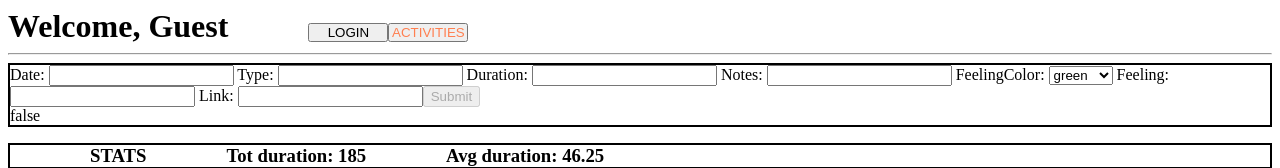
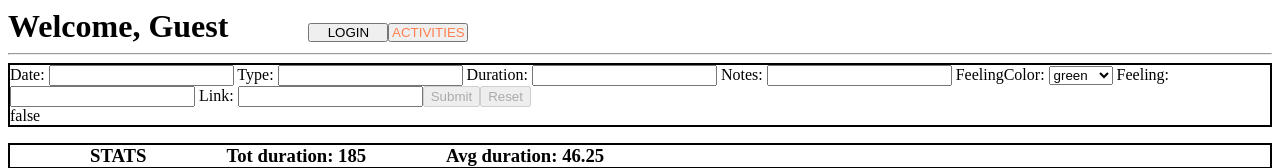
Before and after one commit to pielle87/FitTracker, an Angular app: page /activities in a window 1280 px wide. Shown: the top 168 px of the page. Built offline with nearby package versions, Linux system fonts and the light colour scheme.

Commit message:
add Resetting form and edit index

```diff
--- a/src/app/features/activities-page/activities-forms/activities-forms.component.html
+++ b/src/app/features/activities-page/activities-forms/activities-forms.component.html
@@ -1,4 +1,4 @@
-<form [formGroup]="activityForm" (ngSubmit)="onSubmit(activityForm.value)">
+<form [formGroup]="activityForm" (ngSubmit)="onSubmit(activityForm.value)" (reset)="onReset()">
   <label>
     Date:
     <input type="text" formControlName="date">
@@ -30,6 +30,7 @@
     <input type="text" formControlName="link">
   </label>
   <button type="submit" [disabled]="!activityForm.valid">Submit</button>
+  <button type="reset" [disabled]="!activityForm.dirty">Reset</button>
 </form>
 
 <div>{{activityForm.valid}}</div> <!-- TODO: remove -->
--- a/src/app/features/activities-page/activities-forms/activities-forms.component.ts
+++ b/src/app/features/activities-page/activities-forms/activities-forms.component.ts
@@ -9,8 +9,8 @@ import {Activity, FeelingColors} from 'src/app/_models/activity';
 })
 export class ActivitiesFormsComponent implements OnChanges {
   @Input() active: Activity;
-  @Output() emitActivity = new EventEmitter<Activity>();
-  //TODO: @Output reset --> use it on a 'X' as well as to reset the selected in parent after submitting (modify code also in submit function)
+  @Output() emitActivity: EventEmitter<Activity> = new EventEmitter<Activity>();
+  @Output() resetForm: EventEmitter<any> = new EventEmitter<any>();
   feelingColors = FeelingColors;
 
   activityForm: FormGroup = this.fb.group({
@@ -36,11 +36,12 @@ export class ActivitiesFormsComponent implements OnChanges {
   }
 
   onSubmit(item: Activity): void {
+    this.activityForm.reset();
     this.emitActivity.emit(item);
+  }
+
+  onReset(): void {
     this.activityForm.reset();
+    this.resetForm.emit();
   }
 }
-
-// TODO: delete this
-// @Input activityToEdit
-// load the activity in the formb (ngOnChanges)
--- a/src/app/features/activities-page/activities-page.component.html
+++ b/src/app/features/activities-page/activities-page.component.html
@@ -1,7 +1,8 @@
 <app-activities-forms
   *ngIf="loginService.isLogged$ | async"
+  [active]="selectedActivity"
   (emitActivity)="onReceivedActivity($event)"
-  [active]="selectedActivity"
+  (resetForm)="onResetForm()"
 ></app-activities-forms>
 <app-activities-stats [activities]="activities"></app-activities-stats>
 <app-activities-list
--- a/src/app/features/activities-page/activities-page.component.ts
+++ b/src/app/features/activities-page/activities-page.component.ts
@@ -44,4 +44,8 @@ export class ActivitiesPageComponent implements OnInit {
   onEditActivity(activity: Activity): void {
     this.selectedActivity = activity;
   }
+
+  onResetForm(): void {
+    this.selectedActivity = null;
+  }
 }
```
